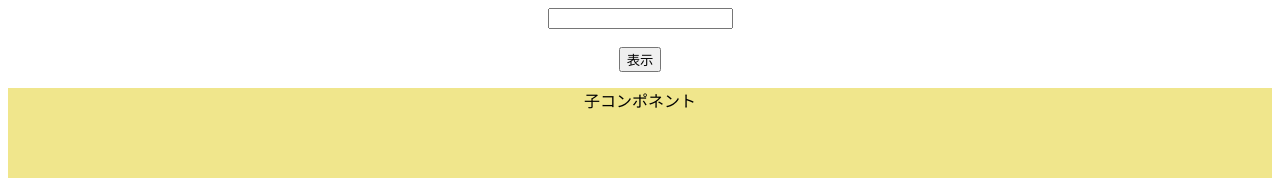
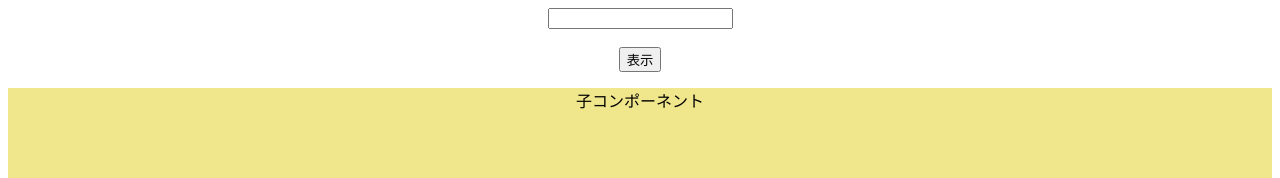
Before and after one commit to hira0448/lesson_react2, a React (Create React App) app: page / in a window 1280 px wide. Both pictures are taken after a click on the button "表示". Shown: the top 178 px of the page. Built offline with nearby package versions, Linux system fonts and the light colour scheme.

Commit message:
修正 謝字の修正

```diff
--- a/src/ChildArea.jsx
+++ b/src/ChildArea.jsx
@@ -11,7 +11,7 @@ export const ChildArea = (props) => {
     <>
       {open ? (
         <div style={style}>
-          <p>子コンポネント</p>
+          <p>子コンポーネント</p>
         </div>
       ) : null}
     </>
```
